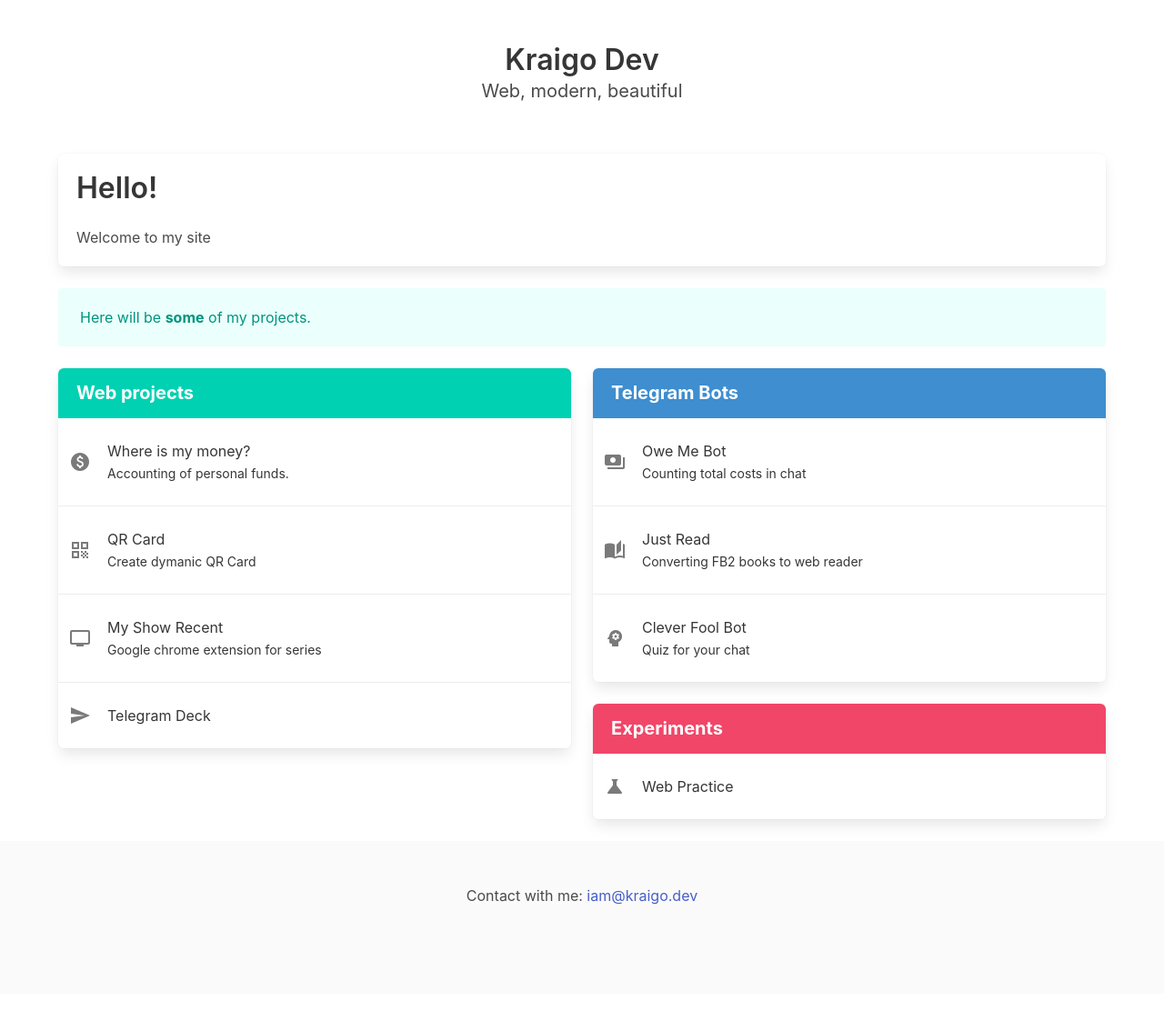
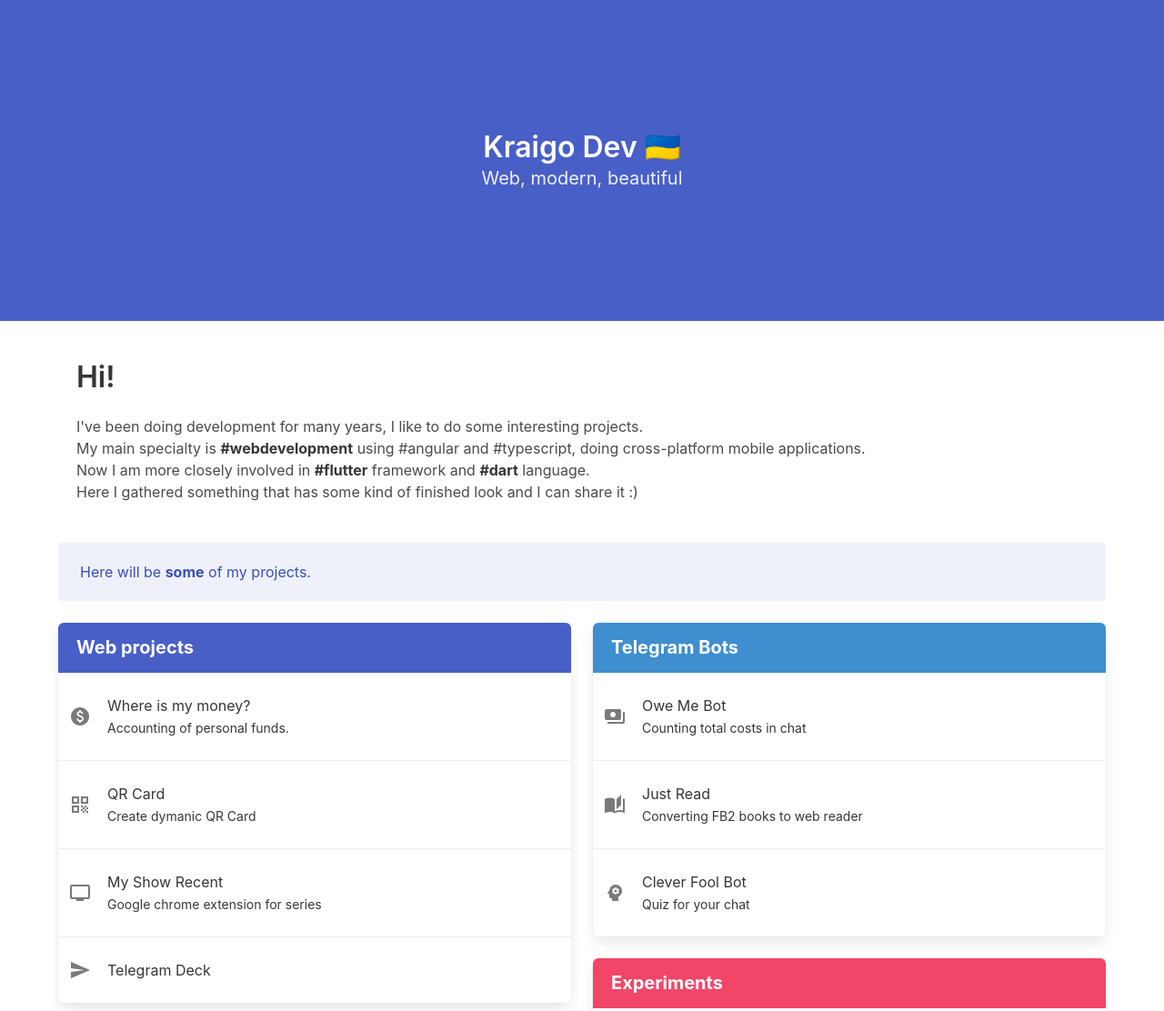
Before and after one commit to Kraigo/landing, a plain HTML site: page index.html in a window 1280 px wide. Shown: the top 1112 px of the page at 91% size. Drawn offline with nearby package versions, Linux system fonts and the light colour scheme.

Commit message:
update details

```diff
--- a/index.html
+++ b/index.html
@@ -16,11 +16,11 @@
 </head>
 
 <body>
-    <section class="hero mb-2">
+    <section class="hero mb-2 is-medium is-link">
         <div class="hero-body">
             <div class="container has-text-centered">
                 <p class="title">
-                    Kraigo Dev
+                    Kraigo Dev 🇺🇦
                 </p>
                 <p class="subtitle">
                     Web, modern, beautiful
@@ -30,15 +30,23 @@
     </section>
 
 
-    <div class="container">
+    <div class="container mt-5">
 
-        <div class="box">
-            <p class="title">Hello!</p>
-            <p>Welcome to my site</p>
+        <div class="box is-shadowless">
+            <p class="title">Hi!</p>
+            <p>
+                I've been doing development for many years, I like to do some interesting projects.
+                <br>
+                My main specialty is <strong>#webdevelopment</strong> using <string>#angular</string> and <string>#typescript</string>, doing cross-platform mobile applications.
+                <br>
+                Now I am more closely involved in <strong>#flutter</strong> framework and <strong>#dart</strong> language.
+                <br>
+                Here I gathered something that has some kind of finished look and I can share it :)
+        </p>
         </div>
 
 
-        <div class="notification is-primary is-light">
+        <div class="notification is-link is-light">
             Here will be <strong>some</strong> of my projects.
         </div>
     </div>
@@ -50,7 +58,7 @@
             <div class="tile is-parent">
                 <div class="tile is-child">
 
-                    <article class="panel is-primary">
+                    <article class="panel is-link">
                         <p class="panel-heading">
                             Web projects
                         </p>
```
